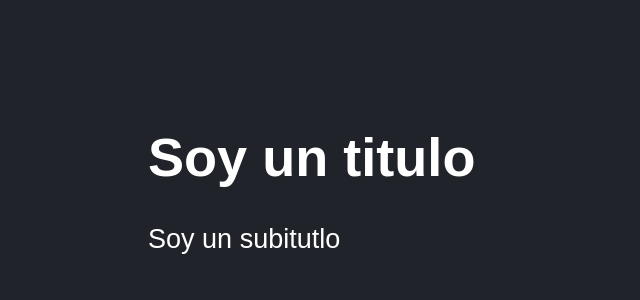
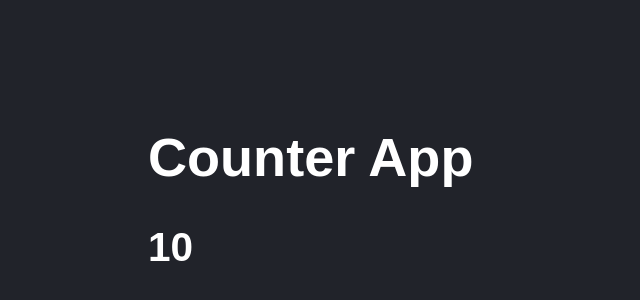
Before and after one commit to LuisVasquez23/curso-react, a React (Vite) app in the folder 03-counter-app/: page / in a window 1280 px wide. Shown: the part 58-358 px from the top of the page, without its empty margins (0-640 px from the left). Built offline with nearby package versions, Linux system fonts and the light colour scheme.

Commit message:
Added Counter Component

```diff
--- /dev/null
+++ b/03-counter-app/src/components/CounterApp.jsx
@@ -0,0 +1,17 @@
+import { PropTypes } from "prop-types";
+
+const CounterApp = ({ counter }) => {
+  return (
+    <>
+      <h1>Counter App</h1>
+      <h2>{counter}</h2>
+    </>
+  );
+};
+
+// PropTypes
+CounterApp.propTypes = {
+  counter: PropTypes.number,
+};
+
+export default CounterApp;
--- a/03-counter-app/src/main.jsx
+++ b/03-counter-app/src/main.jsx
@@ -1,13 +1,14 @@
-import React, {StrictMode} from 'react'
-import ReactDOM from 'react-dom/client'
+import React, { StrictMode } from "react";
+import ReactDOM from "react-dom/client";
 // import HelloWorldApp from './HelloWorldApp';
-import FirstApp from './FirstApp';
-import "./style.css"
+import FirstApp from "./components/FirstApp";
+import "./style.css";
+import CounterApp from "./components/CounterApp";
 
-
-ReactDOM.createRoot(document.getElementById('root')).render(
-    <StrictMode>
-        {/* <HelloWorldApp /> */}
-        <FirstApp title="Soy un titulo" subtitle='Soy un subitutlo'  />
-    </StrictMode>
+ReactDOM.createRoot(document.getElementById("root")).render(
+  <StrictMode>
+    {/* <HelloWorldApp /> */}
+    {/* <FirstApp title="Soy un titulo" subtitle='Soy un subitutlo'  /> */}
+    <CounterApp counter={10} />
+  </StrictMode>
 );
```
Also changed, not shown: 03-counter-app/src/components/FirstApp.jsx (renamed from 03-counter-app/src/FirstApp.jsx), 03-counter-app/src/components/HelloWorldApp.jsx (renamed from 03-counter-app/src/HelloWorldApp.jsx).
